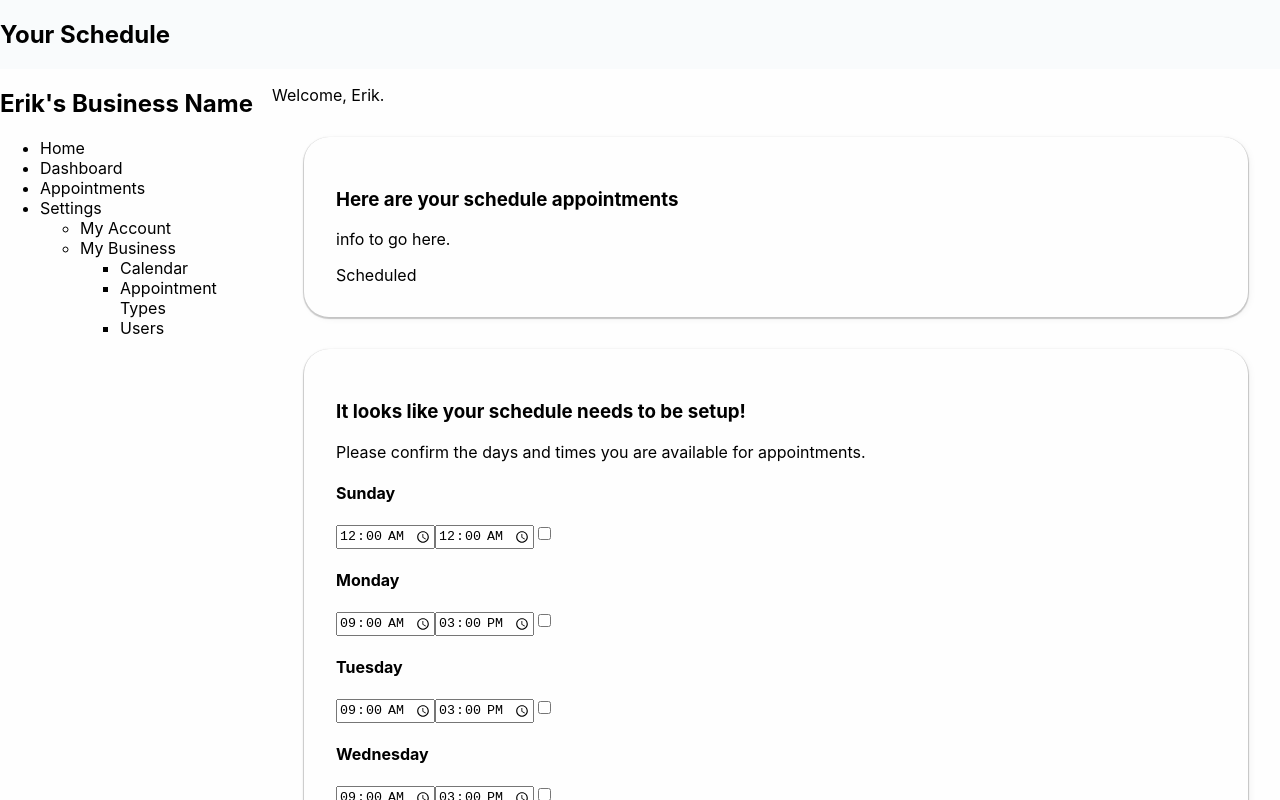
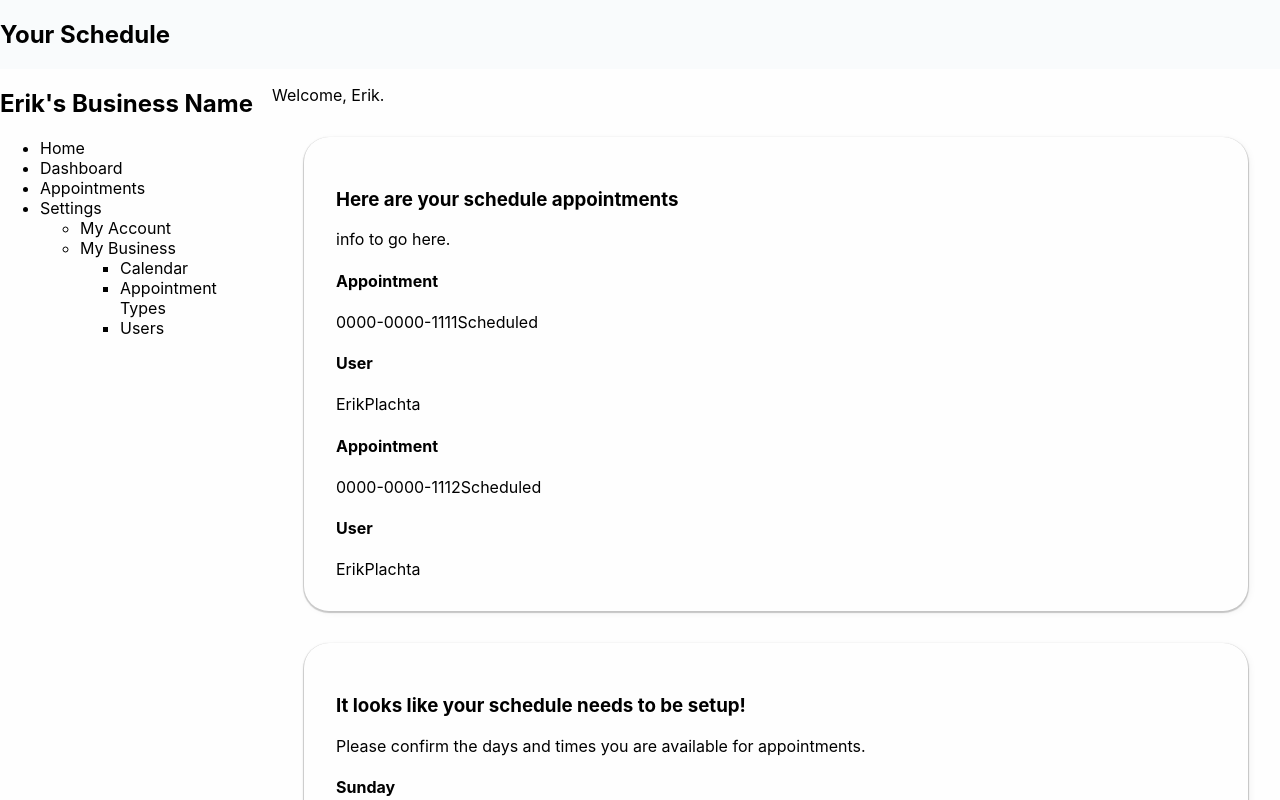
Before and after one commit to ErikPlachta/Calendari, a React (Create React App) app in the folder client/: page / in a window 1280 px wide. Shown: the top 800 px of the page. Built offline with nearby package versions, Linux system fonts and the light colour scheme.

Commit message:
Add completed appointment concept data

```diff
--- a/client/src/assets/json/business.json
+++ b/client/src/assets/json/business.json
@@ -79,7 +79,7 @@
                                 "User"              :   {
                                                             "_id"           :   "0000-0000",
                                                             "name_first"    :   "Erik",
-                                                            "name_Last"     :   "Plachta"
+                                                            "name_last"     :   "Plachta"
                                 },
                                 "Business"          :   {
                                                             "_id"           :   "0000-AAAA",
@@ -102,7 +102,37 @@
                                                                                 "phone": "000-867-5309"
                                                             }
                                 }
-            }
+            },
+            "0000-0000-1112" : {
+                "_id"               :   "0000-0000-1112",
+                "status"            :   "Scheduled",
+                "User"              :   {
+                                            "_id"           :   "0000-0000",
+                                            "name_first"    :   "Erik",
+                                            "name_last"     :   "Plachta"
+                },
+                "Business"          :   {
+                                            "_id"           :   "0000-AAAA",
+                                            "brand_name"    :   "Erik's Business Brand Name"
+                },
+                "Appointment_Type"  :   {
+                                            "_id"           :   "0000-0000",
+                                            "name"          :   "General",
+                                            "description"   :   "Schedule an appointment with ${brand_name}."
+                },
+                "Details"           :   {
+                                            "subject"       : "Want to discuss X with You",
+                                            "summary"       : "I want to talk about x and go over y to accomplish z",
+                                            "date_time"          : "1649216132913",
+                                            "duration"      : "45",
+                                            "timezone"      : "EST",
+                                            "client"        : {
+                                                                "name": "Fake Client",
+                                                                "email": "my@noemail.com",
+                                                                "phone": "000-867-5309"
+                                            }
+                }
+}
         },
         "Users"             :   ["0000-0000"]
     },
@@ -186,7 +216,7 @@
                 "User"              :   {
                                             "_id"           :   "0000-1111",
                                             "name_first"    :   "Christiana",
-                                            "name_Last"     :   "Sullivan Morales"
+                                            "name_last"     :   "Sullivan Morales"
                 },
                 "Business"          :   {
                                              "_id"           :   "0000-BBBB",
@@ -293,7 +323,7 @@
                 "User"              :   {
                                             "_id"           :   "0000-2222",
                                             "name_first"    :   "Mary",
-                                            "name_Last"     :   "lawton"
+                                            "name_last"     :   "lawton"
                 },
                 "Business"          :   {
                                             "_id"           :   "0000-CCCC",
--- a/client/src/pages/Business.js
+++ b/client/src/pages/Business.js
@@ -123,7 +123,18 @@ export default function Business() {
 
             {Object.keys(business.Appointment).map((appointment, index) => (
               // <h4>{capitalizeFirstLetter(appointment)}</h4>
-              business['Appointment'][appointment]["status"]
+              <section>
+                <div>
+                  <h4>Appointment</h4>
+                  {appointments[appointment]["_id"]}
+                  {appointments[appointment]["status"]}
+                </div>
+                <div>
+                  <h4>User</h4>
+                  {appointments[appointment]["User"]["name_first"]}
+                  {appointments[appointment]["User"]["name_last"]}
+                </div>
+              </section>
 
 
               // {Object.keys(schedule[dayOfWeek]).map((value, index) => (
```
